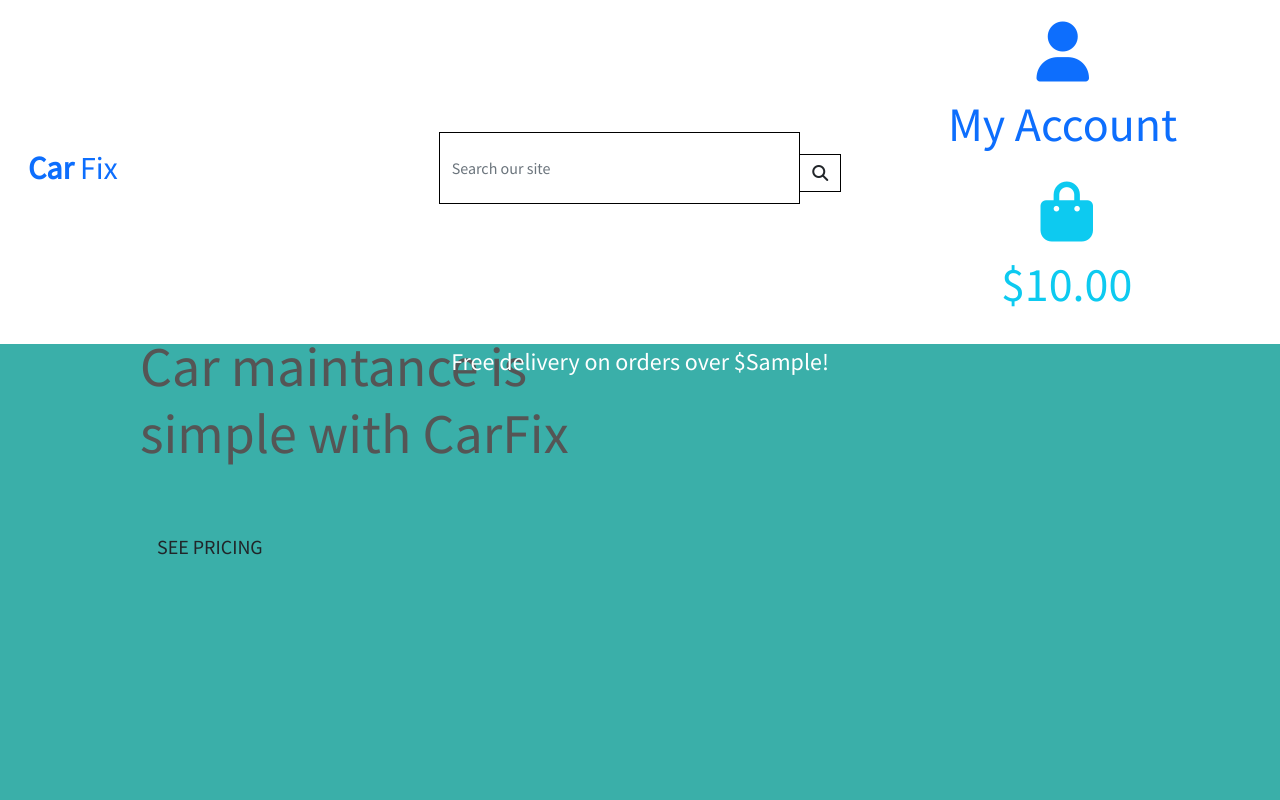
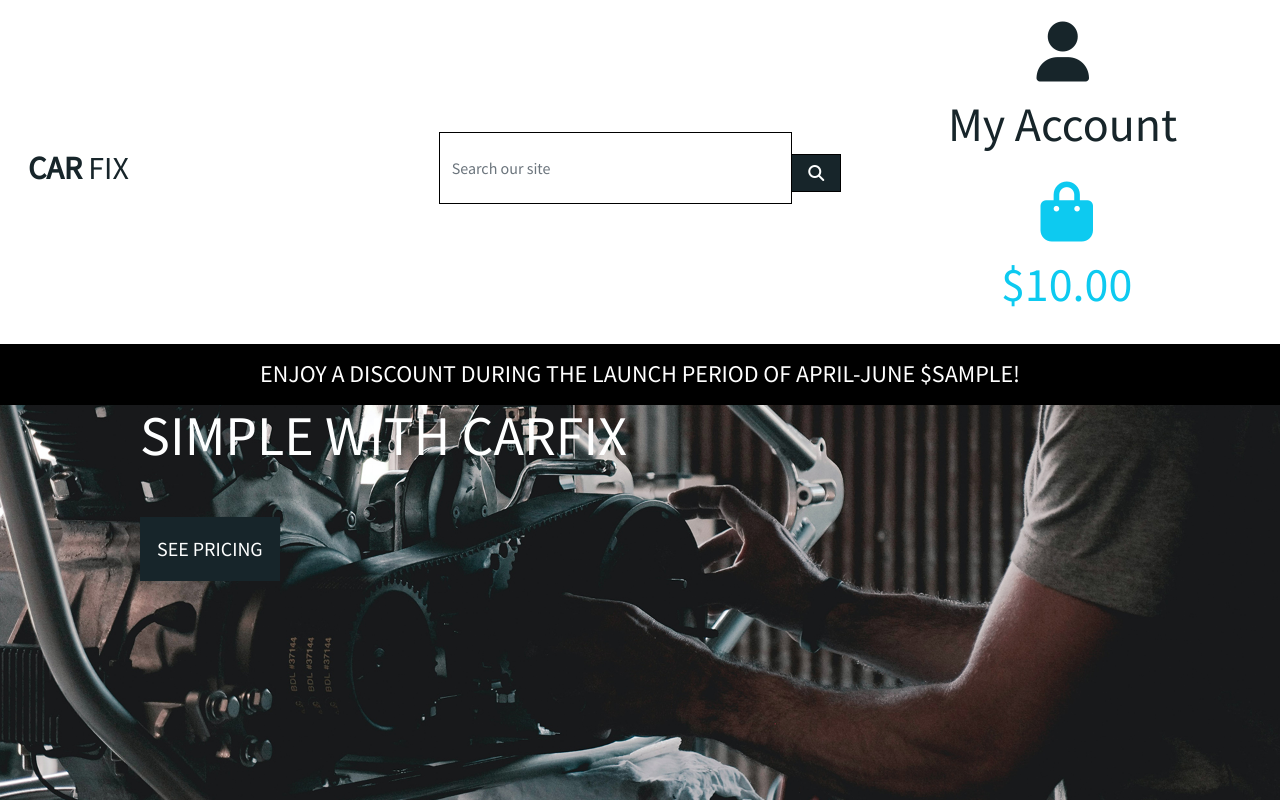
Before and after one commit to Code-Institute-Submissions/asforrest-Milestone-4-CarFix_JulyResub, a Django app: template home/templates/home/index.html in a window 1280 px wide. Run offline with Django 3.2, Linux system fonts and the light colour scheme; the template is opened without the code that fills it: most values are stand-ins (such as "Sample title", 1, 10 or a date in 2020); some libraries are stand-ins or nearby versions.

Commit message:
Added more project files and added background hero image

```diff
--- a/carfix/settings.py
+++ b/carfix/settings.py
@@ -147,3 +147,7 @@ USE_TZ = True
 # https://docs.djangoproject.com/en/3.1/howto/static-files/
 
 STATIC_URL = '/static/'
+STATICFILES_DIRS = (os.path.join(BASE_DIR, 'static'),)
+
+MEDIA_URL = '/media/'
+MEDIA_ROOT = os.path.join(BASE_DIR, 'media')
--- a/carfix/urls.py
+++ b/carfix/urls.py
@@ -15,9 +15,11 @@ Including another URLconf
 """
 from django.contrib import admin
 from django.urls import path, include
+from django.conf import settings
+from django.conf.urls.static import static
 
 urlpatterns = [
     path('admin/', admin.site.urls),
     path('accounts/', include('allauth.urls')),
     path('', include('home.urls')),
-]
+] + static(settings.MEDIA_URL, document_root=settings.MEDIA_ROOT)
--- a/home/templates/home/index.html
+++ b/home/templates/home/index.html
@@ -13,12 +13,12 @@
     <div class="container h-100">
         <div class="row h-100">
             <div class="col-7 col-md-6 my-auto">
-                <h1 class="display-4 logo-font text-black">
+                <h1 class="display-4 logo-font text-light">
                     Car maintance is simple with CarFix
                 </h1>
                 <div class="my-5">
                     <h4>
-                        <a href="" class="shop-now-button btn btn-lg rounded-0 text-uppercase py-3">See Pricing</a>
+                        <a href="" class="shop-now-button btn btn-main btn-lg rounded-0 text-uppercase py-3">See Pricing</a>
                     </h4>
                 </div>
             </div>
--- a/static/css/base.css
+++ b/static/css/base.css
@@ -12,7 +12,8 @@ html {
 
 body {
 /*    background: url('/media/homepage_background_cropped.jpg') no-repeat center center fixed; */
-    background-color: #3aafa9;
+    background: url('/media/aaron-huber-KxeFuXta4SE-unsplash-CarFixEdit.jpg') no-repeat center center fixed;
+    /* background-color: #3aafa9; */
     background-size: cover;
     height: calc(100vh - 164px);
     color: #555;
@@ -20,9 +21,8 @@ body {
     font-size: 48px;
 }
 
-/* Header */
-
-/* Taken from lesson which took from Bulma, check if need to use, allows icon consistency:
+/* ------------------------------- Center Font Awesome Icons */
+/* from Bulma to keep Font Awesome icons centered, this method is from Code Institute lessons */
 .icon {
     align-items: center;
     display: inline-flex;
@@ -30,7 +30,12 @@ body {
     height: 1.5rem;
     width: 1.5rem;
 }
-*/
+
+/* ------------------------------- Buttons */
+
+.logo-font {
+    text-transform: uppercase;
+}
 
 .main-logo-link {
     width: fit-content;
@@ -47,6 +52,19 @@ body {
 .btn-main:focus {
     background: #def2f1;
     color: #2b7a78;
+}
+
+.btn-outline-black {
+    background: white;
+    color: black !important; /* use important to override link colors for <a> elements */
+    border: 1px solid black;
+}
+
+.btn-outline-black:hover,
+.btn-outline-black:active,
+.btn-outline-black:focus {
+    background: black;
+    color: white !important;
 }
 
 /* ------------------------------- Text */
@@ -83,6 +101,10 @@ body {
     border: 1px solid black !important;
 }
 
+.bg-black {
+    background: #000 !important;
+}
+
 /* ------------------------------- Media queries for screen sizes */
 /* Slightly larger container on xl screens */
 @media (min-width: 1200px) {
@@ -102,6 +124,6 @@ body {
     }
 
     .header-container {
-        padding-top: 162px;
+        padding-top: 164px;
     }
 }
--- a/templates/base.html
+++ b/templates/base.html
@@ -38,7 +38,7 @@
         <div id="topnav" class="row bg-white pt-lg-2 d-none d-lg-flex">
             <div class="col-12 col-lg-4 my-auto py-1 py-lg-0 text-center text-lg-left">
                 <a href="{% url 'home' %}" class="nav-link main-logo-link">
-                    <h2 class="logo-font text-black my-0"><strong>Car</strong> Fix</h2>
+                    <h2 class="logo-font text-dark my-0"><strong>Car</strong> Fix</h2>
                 </a>
             </div>
             <div class="col-12 col-lg-4 my-auto py-1 py-lg-0">
@@ -46,7 +46,7 @@
                     <div class="input-group w-100">
                         <input class="form-control border border-black rounded-0" type="text" name="q" placeholder="Search our site">
                         <div class="input-group-append">
-                            <button class="form-control btn btn-black border border-black rounded-0" type="submit">
+                            <button class="form-control btn btn-main border border-black rounded-0" type="submit">
                                 <span class="icon">
                                     <i class="fas fa-search"></i>
                                 </span>
@@ -58,7 +58,7 @@
             <div class="col-12 col-lg-4 my-auto py-1 py-lg-0">
                 <ul class="list-inline list-unstyled text-center text-lg-right my-0">
                     <li class="list-inline-item dropdown">
-                        <a class="text-black nav-link" href="#" id="user-options" data-toggle="dropdown" aria-haspopup="true" aria-expanded="false">
+                        <a class="text-dark nav-link" href="#" id="user-options" data-toggle="dropdown" aria-haspopup="true" aria-expanded="false">
                             <div class="text-center">
                                 <div><i class="fas fa-user fa-lg"></i></div>
                                 <p class="my-0">My Account</p>
@@ -78,7 +78,7 @@
                         </div>
                     </li>
                     <li class="list-inline-item">
-                        <a class="{% if grand_total %}text-info font-weight-bold{% else %}text-black{% endif %} nav-link" href="">
+                        <a class="{% if grand_total %}text-info font-weight-bold{% else %}text-dark{% endif %} nav-link" href="">
                             <div class="text-center">
                                 <div><i class="fas fa-shopping-bag fa-lg"></i></div>
                                 <p class="my-0">
@@ -104,7 +104,8 @@
         </div>
         <div id="delivery-banner" class="row text-center">
             <div class="col bg-black text-white">
-                <h4 class="logo-font my-1">Free delivery on orders over ${{ free_delivery_threshold }}!</h4>
+                <!-- Edit and reuse for a date/timer? -->
+                <h4 class="logo-font my-3">Enjoy a discount during the launch period of April-June ${{ free_delivery_threshold }}!</h4>
             </div>
         </div>
     </header>
```
Also changed, not shown: requirements.txt (added, +9 -0 lines), media/aaron-huber-KxeFuXta4SE-unsplash-CarFixEdit.jpg (added), media/homepage_background_cropped.jpeg (deleted), media/nina-mercado-KWjgfKVzjrM-unsplash.jpg (added).
